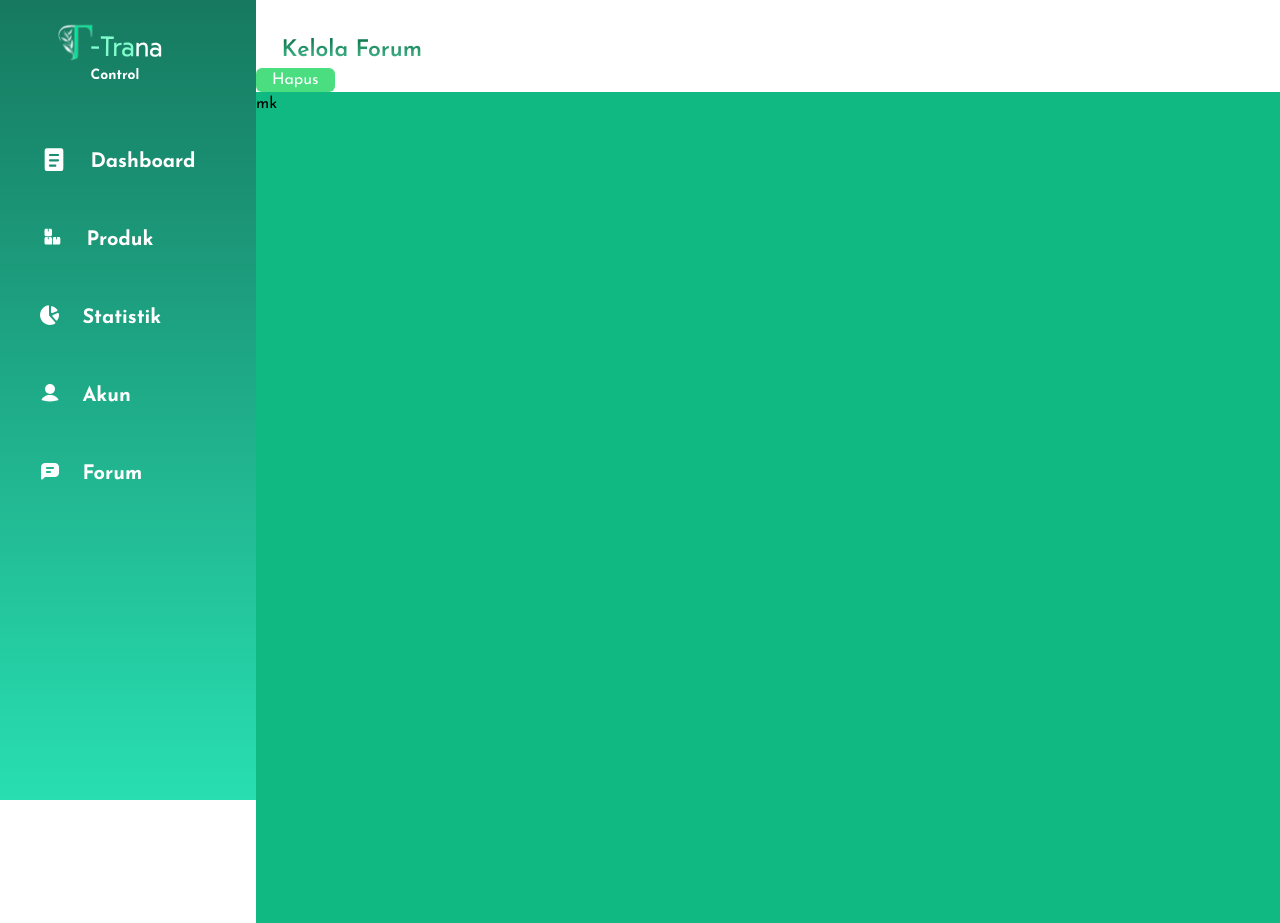
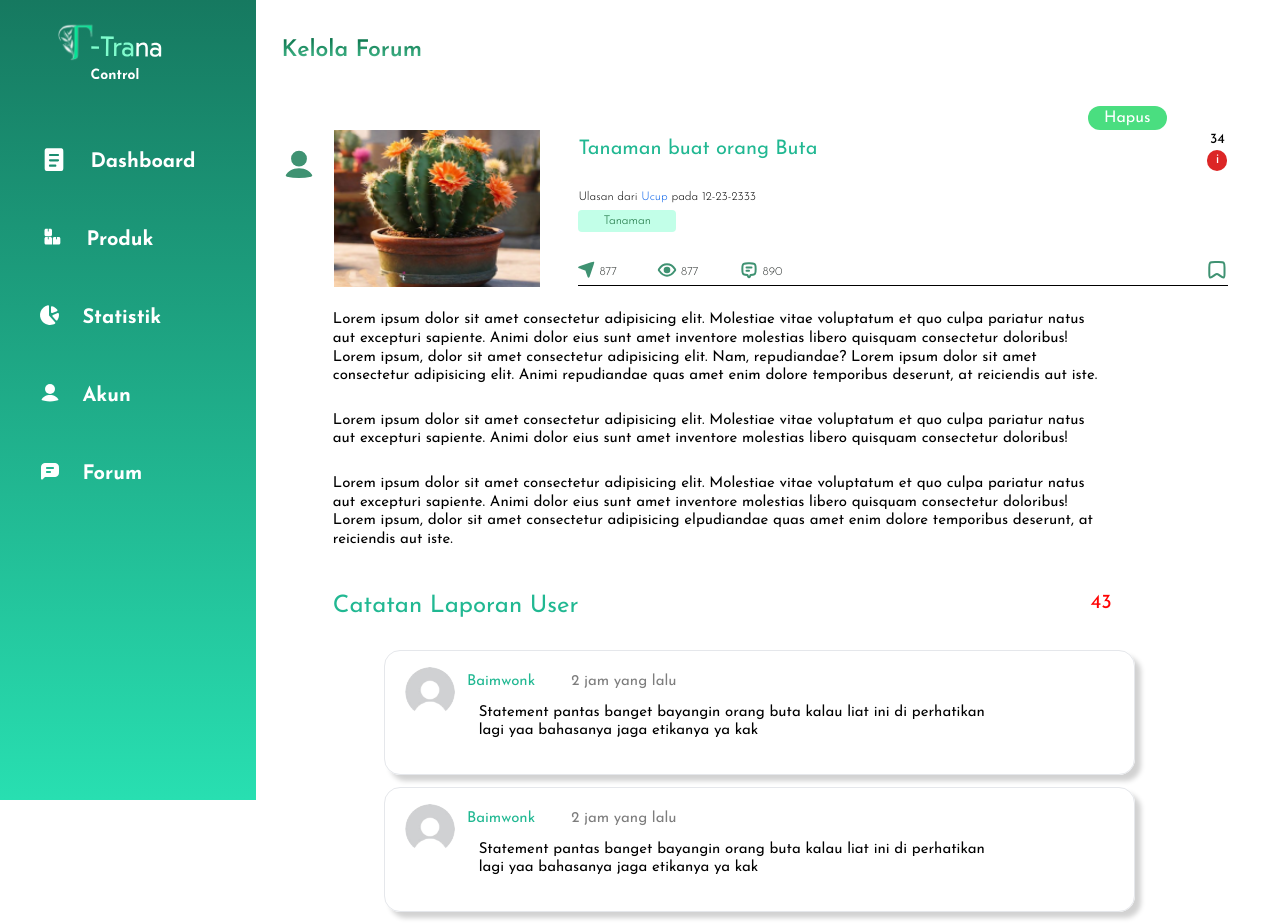
Before and after one commit to auliarahman789/ornatredec, a Next.js app: page /Superadmin/Forum/ReportUlasan2 in a window 1280 px wide. Shown: the top 923 px of the page. Built offline with nearby package versions, Linux system fonts and the light colour scheme.

Commit message:
mengerjakan page report ulasan

```diff
--- a/src/app/Superadmin/Forum/ReportUlasan2/page.tsx
+++ b/src/app/Superadmin/Forum/ReportUlasan2/page.tsx
@@ -1,18 +1,212 @@
 import React from "react";
+import mata from "../../../../../public/icon/mata.svg";
+import chat2 from "../../../../../public/icon/chat2.svg";
+import profil from "../../../../../public/icon/profil.svg";
+import share from "../../../../../public/icon/share.svg";
+import save from "../../../../../public/icon/save.svg";
+import Image from "next/image";
 
 function DetailReportUlasan() {
   return (
     <div className="overflow-x-hidden min-h-screen">
-      <div className="translate-x-64 pt-[2%]">
+      <div className="translate-x-64 pt-[2%] ">
         <div className="text-[23px] font-semibold bg-gradient-to-b from-[#00663F] to-[#5CD5A6] ms-[2%] mt-2 inline-block text-transparent bg-clip-text">
           Kelola Forum
         </div>
-        <div className="flex items-end">
-          <button className="bg-green-400 rounded-md text-white px-4">
+        <div className="ms-[65%] mt-[3%]">
+          <button className="bg-green-400 rounded-xl text-white px-4">
             Hapus
           </button>
         </div>
-        <div className="bg-emerald-500 h-[918px]">mk</div>
+        <div className="">
+          <div className="w-full h-[155px]">
+            <div className="flex">
+              <div className="flex items-start">
+                <Image
+                  src={profil}
+                  width={38}
+                  height={38}
+                  alt="foto profil"
+                  className="rounded-full ml-6 mt-4"
+                />
+                {/* Tambahkan gambar di sebelah kanan profil */}
+                <Image
+                  src="/img/kaktus.png"
+                  width={100}
+                  height={100}
+                  alt="foto profil kedua"
+                  className="ml-4 h-[157px] w-[206px] bg-slate-600"
+                />
+              </div>
+
+              <div className="ms-[3%] flex-col space-y-1">
+                <div className="flex">
+                  <div className="flex space-x-2 mb-[3%]">
+                    <p className=" text-[#21B892] mt-1 text-[20px]">
+                      Tanaman buat orang Buta
+                    </p>
+                  </div>
+                  <div className="ms-[60%]">
+                    <div className="text-sm text-center">34</div>
+                    <div className="text-center bg-red-600 h-[38%] w-5 rounded-full text-sm text-white">
+                      i
+                    </div>
+                  </div>
+                </div>
+
+                <p className="font-light text-[12px]">
+                  Ulasan dari <span className="text-[#005DE8]">Ucup </span>
+                  pada 12-23-2333
+                </p>
+                <button className="bg-[#C2FFE8] p-[2px] rounded w-[15%] text-[#06612B] font-light text-[12px]">
+                  Tanaman
+                </button>
+
+                <div className="flex pt-[3.5%] -translate-x-10">
+                  <Image
+                    src={share}
+                    className="ms-10"
+                    width={20}
+                    height={20}
+                    alt="share"
+                  />
+                  <p className="ms-1 font-light mt-1 text-[12px] text-[#323735]">
+                    877
+                  </p>
+                  <Image
+                    src={mata}
+                    className="ms-10"
+                    width={20}
+                    height={20}
+                    alt="foto profil"
+                  />
+                  <p className="ms-1 font-light mt-1 text-[12px] text-[#323735]">
+                    877
+                  </p>
+                  <Image
+                    src={chat2}
+                    className="ms-10"
+                    width={20}
+                    height={20}
+                    alt="foto profil"
+                  />
+                  <p className="font-light ms-1 mt-1 text-[12px] text-[#323735]">
+                    890
+                  </p>
+                  <Image
+                    src={save}
+                    className="ms-[65.5%]"
+                    width={20}
+                    height={20}
+                    alt="foto profil"
+                  />
+                </div>
+                <div className="border-b w-[650px] border-black"></div>
+              </div>
+            </div>
+          </div>
+          <div className="h-[23%] space-y-[2%] mt-[2%]">
+            <p className="text-black leading-tight ml-[6%] w-[60%] text-[15px]">
+              Lorem ipsum dolor sit amet consectetur adipisicing elit. Molestiae
+              vitae voluptatum et quo culpa pariatur natus aut excepturi
+              sapiente. Animi dolor eius sunt amet inventore molestias libero
+              quisquam consectetur doloribus! Lorem ipsum, dolor sit amet
+              consectetur adipisicing elit. Nam, repudiandae? Lorem ipsum dolor
+              sit amet consectetur adipisicing elit. Animi repudiandae quas amet
+              enim dolore temporibus deserunt, at reiciendis aut iste.
+            </p>
+
+            <p className="text-black leading-tight ml-[6%] w-[60%] text-[15px]">
+              Lorem ipsum dolor sit amet consectetur adipisicing elit. Molestiae
+              vitae voluptatum et quo culpa pariatur natus aut excepturi
+              sapiente. Animi dolor eius sunt amet inventore molestias libero
+              quisquam consectetur doloribus!
+            </p>
+
+            <p className="text-black leading-tight ml-[6%] w-[60%] text-[15px]">
+              Lorem ipsum dolor sit amet consectetur adipisicing elit. Molestiae
+              vitae voluptatum et quo culpa pariatur natus aut excepturi
+              sapiente. Animi dolor eius sunt amet inventore molestias libero
+              quisquam consectetur doloribus! Lorem ipsum, dolor sit amet
+              consectetur adipisicing elpudiandae quas amet enim dolore
+              temporibus deserunt, at reiciendis aut iste.
+            </p>
+          </div>
+
+          <div className="flex">
+            <div className="text-[24px] text-[#21B892] ms-[6%] mt-[3%] mb-[2%]">
+              Catatan Laporan User
+            </div>
+            <div className="text-[#FF0404] text-[20px] mt-[3%] ms-[40%] h-[5%]">
+              43
+            </div>
+          </div>
+
+          <div className="space-y-3 ">
+            <div className="h-[125px] w-[751px] ms-[10%] rounded-2xl border shadow-[6px_6px_5px] shadow-[#0000002e]">
+              {" "}
+              <div className="flex pt-4 mb-[2%]">
+                <img
+                  src="/img/default-avatar.png"
+                  width={50}
+                  height={50}
+                  alt="foto profil"
+                  className="rounded-full ms-5"
+                />
+                <p className="text-[15px] text-[#21B892] mt-1 ms-3">Baimwonk</p>
+                <p className="text-[15px] text-[#7D7D7D] mt-1 ml-9">
+                  2 jam yang lalu
+                </p>
+              </div>
+              <div className="text-black text-[15px] leading-tight ml-[12.5%] -translate-y-7 w-[70%]">
+                Statement pantas banget bayangin orang buta kalau liat ini di
+                perhatikan lagi yaa bahasanya jaga etikanya ya kak
+              </div>
+            </div>
+
+            <div className="h-[125px] w-[751px] ms-[10%] rounded-2xl border shadow-[6px_6px_5px] shadow-[#0000002e]">
+              {" "}
+              <div className="flex pt-4 mb-[2%]">
+                <img
+                  src="/img/default-avatar.png"
+                  width={50}
+                  height={50}
+                  alt="foto profil"
+                  className="rounded-full ms-5"
+                />
+                <p className="text-[15px] text-[#21B892] mt-1 ms-3">Baimwonk</p>
+                <p className="text-[15px] text-[#7D7D7D] mt-1 ml-9">
+                  2 jam yang lalu
+                </p>
+              </div>
+              <div className="text-black text-[15px] leading-tight ml-[12.5%] -translate-y-7 w-[70%]">
+                Statement pantas banget bayangin orang buta kalau liat ini di
+                perhatikan lagi yaa bahasanya jaga etikanya ya kak
+              </div>
+            </div>
+
+            <div className="h-[125px] w-[751px] ms-[10%] rounded-2xl border shadow-[6px_6px_5px] shadow-[#0000002e] mb-3">
+              {" "}
+              <div className="flex pt-4 mb-[2%]">
+                <img
+                  src="/img/default-avatar.png"
+                  width={50}
+                  height={50}
+                  alt="foto profil"
+                  className="rounded-full ms-5"
+                />
+                <p className="text-[15px] text-[#21B892] mt-1 ms-3">Baimwonk</p>
+                <p className="text-[15px] text-[#7D7D7D] mt-1 ml-9">
+                  2 jam yang lalu
+                </p>
+              </div>
+              <div className="text-black text-[15px] leading-tight ml-[12.5%] -translate-y-7 w-[70%]">
+                Statement pantas banget bayangin orang buta kalau liat ini di
+                perhatikan lagi yaa bahasanya jaga etikanya ya kak
+              </div>
+            </div>
+          </div>
+        </div>
       </div>
     </div>
   );
```
Also changed, not shown: public/icon/save.svg (added), public/icon/share.svg (added).
